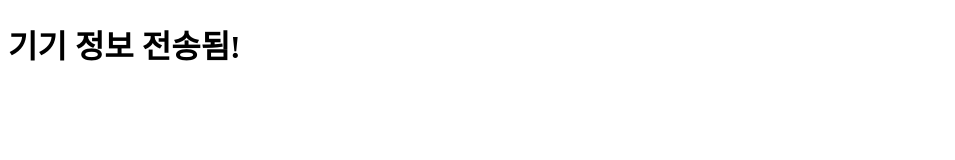
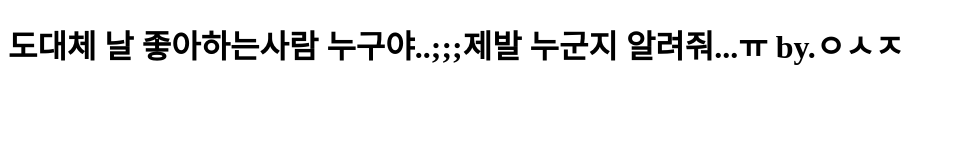
Before and after one commit to dreamstation1/friendtest, a plain HTML site: page track.html in a window 1280 px wide. Shown: the whole page, without its empty margins (0-955 px from the left). Drawn offline with Linux system fonts and the light colour scheme.

Commit message:
track.html

```diff
--- a/track.html
+++ b/track.html
@@ -6,7 +6,7 @@
   <title>기기 정보 저장</title>
 </head>
 <body>
-  <h1>기기 정보 전송됨!</h1>
+  <h1>도대체 날 좋아하는사람 누구야..;;;제발 누군지 알려줘...ㅠ by.ㅇㅅㅈ</h1>
 
   <script src="https://www.gstatic.com/firebasejs/8.10.0/firebase-app.js"></script>
   <script src="https://www.gstatic.com/firebasejs/8.10.0/firebase-database.js"></script>
```
